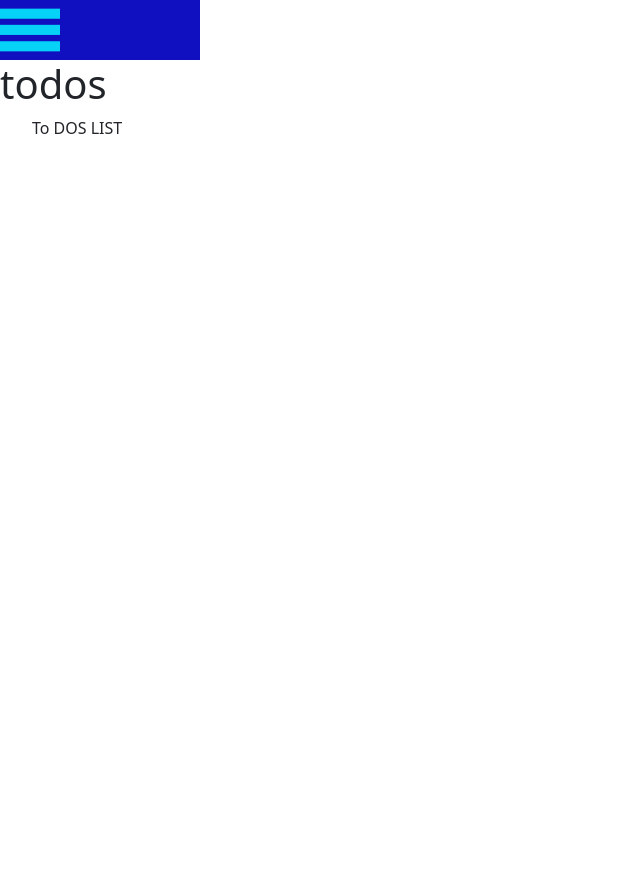
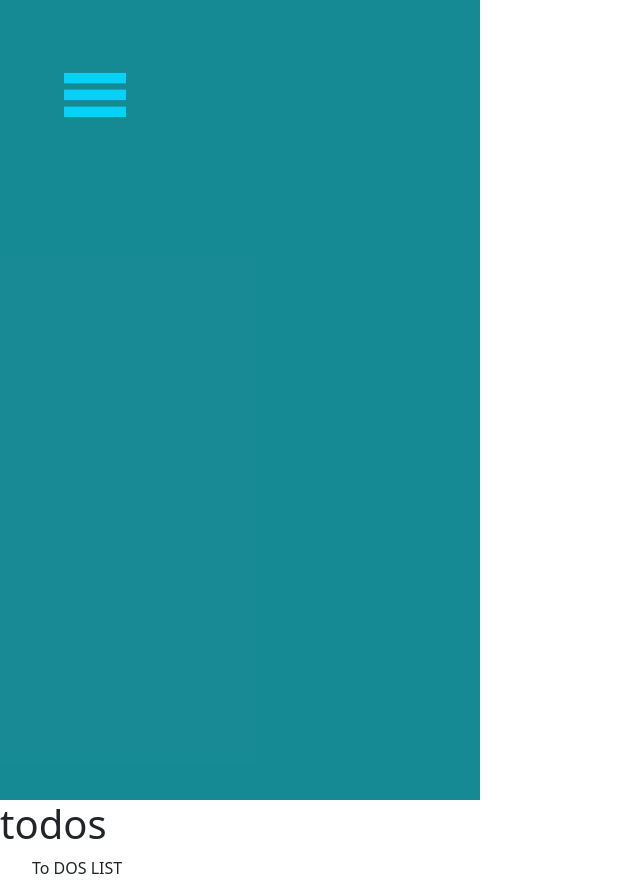
Before and after one commit to felixDev22/react-todo-app, a React (Create React App) app: page / in a window 1280 px wide. Shown: the whole page, without its empty margins (0-640 px from the left). Before the commit the page ends 800 px from the top, so only its background shows below. Built offline with nearby package versions, Linux system fonts and the light colour scheme.

Commit message:
Update nav-bar styling on index css

```diff
--- a/src/index.css
+++ b/src/index.css
@@ -9,6 +9,11 @@
   border: none;
 }
 
+:root{
+  --light-blue: #06d2f7;
+}
+
+
 body {
   background-color: #61dafb;
 }
@@ -18,10 +23,17 @@ body {
 }
 
 .Nav-bar{
-  max-width: 200px;
-  background-color:#1010c0;
+  max-width: 480px;
+  height: 100vh;
+  background-color:#08838ef0;
+  padding-top: 5%;
+  padding-left: 5%;
 }
 
 .Menu-bar{
-  width:30%;
+  width:15%;
 }
+
+.Menu-bar img{
+  color: #fff;
+}
```
